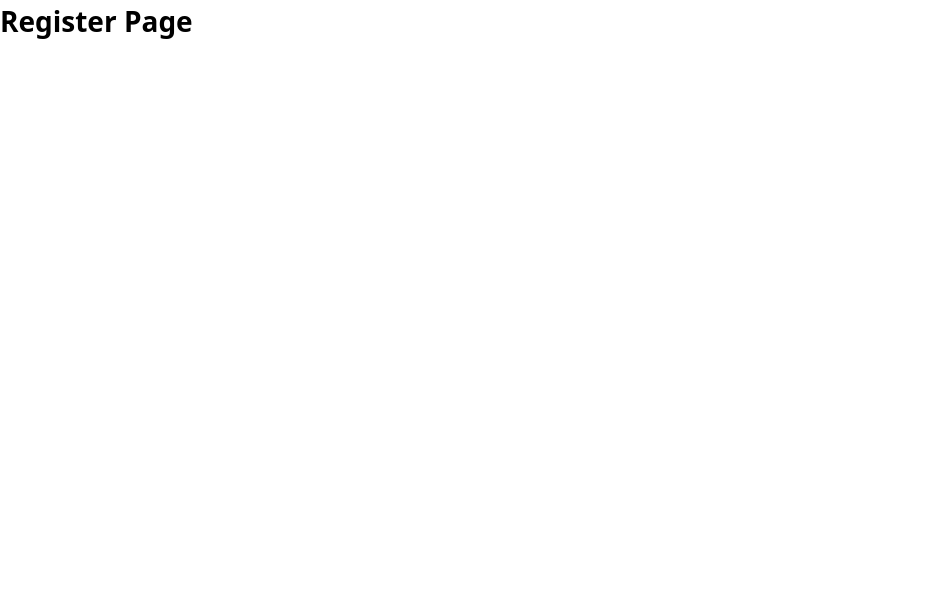
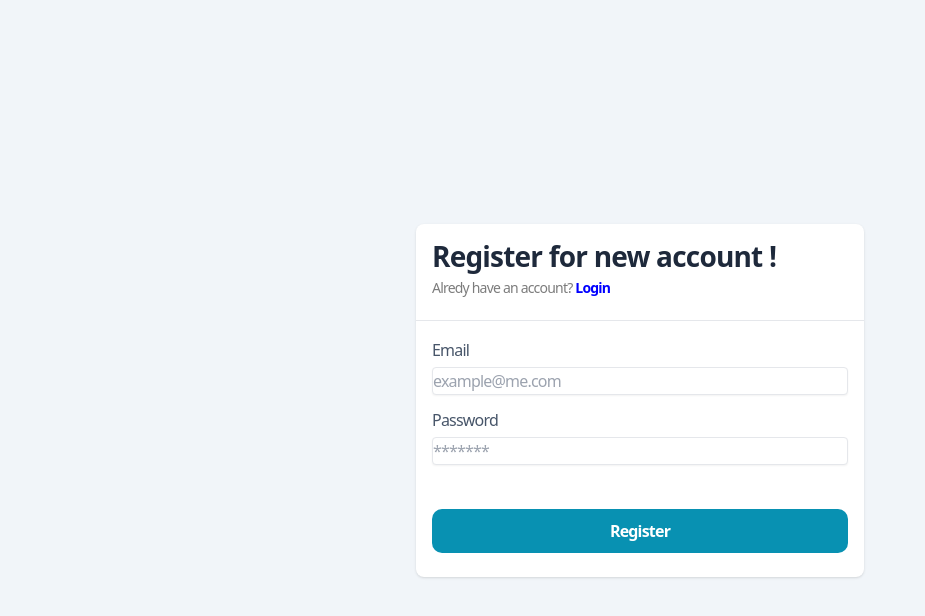
Before and after one commit to msfrzl1/Dbimbing-mini-project-using-api-reqres, a React (Vite) app: page /register in a window 1280 px wide. Shown: the top 616 px of the page, without its empty margins (0-925 px from the left). Built offline with nearby package versions, Linux system fonts and the light colour scheme.

Commit message:
create a register page

```diff
--- /dev/null
+++ b/src/components/Fragments/FormRegister.jsx
@@ -0,0 +1,58 @@
+import { Link } from 'react-router-dom';
+import Card from './Card';
+import Button from '../Elements/Button';
+import Label from '../Elements/Label';
+import Input from '../Elements/Input';
+
+const FormRegister = () => {
+   return (
+      <Card>
+         <Card.Title>
+            <h1>Register for new account !</h1>
+            <p>
+               Alredy have an account?{' '}
+               <Link
+                  className='link'
+                  to='/login'
+               >
+                  Login
+               </Link>
+            </p>
+         </Card.Title>
+         <Card.Body>
+            <div className='mb-3'>
+               <Label
+                  htmlFor='email'
+                  value='Email'
+               />
+               <Input
+                  id='email'
+                  type='email'
+                  placeholder='example@me.com'
+                  required
+               />
+            </div>
+            <div className='mb-3'>
+               <Label
+                  htmlFor='password'
+                  value='Password'
+               />
+               <Input
+                  id='password'
+                  type='password'
+                  placeholder='*******'
+                  required
+               />
+            </div>
+         </Card.Body>
+         <Card.Footer>
+            <Button
+               text='Register'
+               className='bg-cyan-600 hover:bg-cyan-700'
+            />
+         </Card.Footer>
+      </Card>
+   );
+};
+
+export default FormRegister;
--- a/src/pages/register.jsx
+++ b/src/pages/register.jsx
@@ -1,8 +1,11 @@
+import FormRegister from '../components/Fragments/FormRegister';
+import PlaceContentCenter from '../components/Fragments/PlaceContentCenter';
+
 const RegisterPage = () => {
    return (
-      <div>
-         <h1>Register Page</h1>
-      </div>
+      <PlaceContentCenter>
+         <FormRegister />
+      </PlaceContentCenter>
    );
 };
 
```
